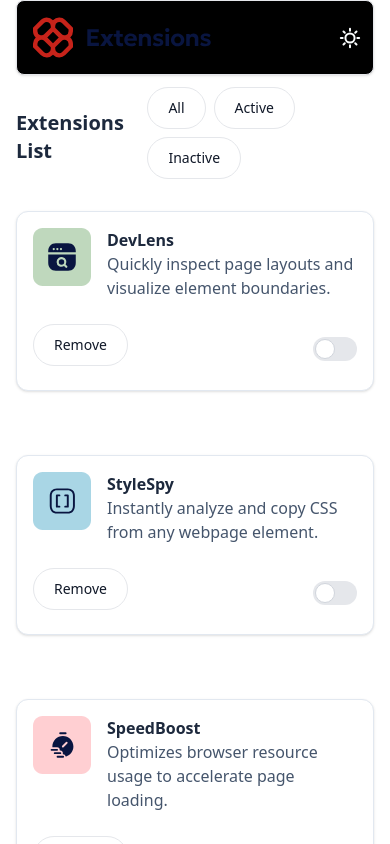
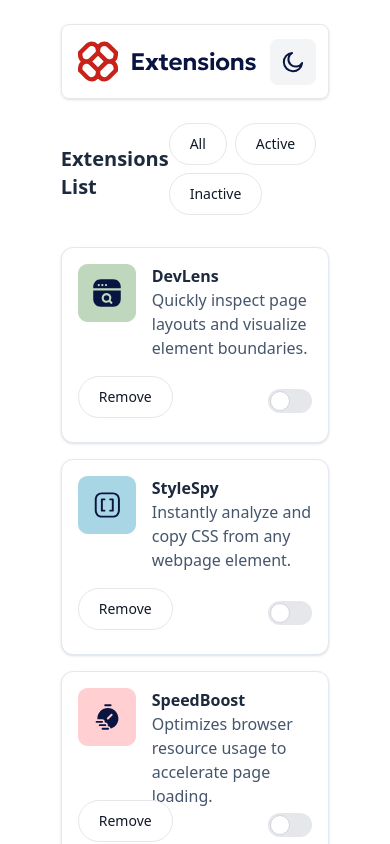
Before and after one commit to negin-khademi/Browser-extension-manager-UI, an Angular app: page / in a window 390 px wide. Shown: the top 844 px of the page. Built offline with nearby package versions, Linux system fonts and the light colour scheme.

Commit message:
fix : work on responsive

```diff
--- a/src/app/app.component.html
+++ b/src/app/app.component.html
@@ -1,15 +1,17 @@
-<div class="container mx-auto px-4">
+<div class="w-vw flex justify-center px-4">
+
+  <div class="contex w-3/4 mb-6">
 
     <!-- theme -->
     <div
-    class="bg-black border border-gray-200 dark:bg-gray-800 dark:border-gray-700 flex items-center justify-between p-3 rounded-lg shadow-sm">
-    <img class="p-1 " src="assets/images/logo.svg" />
-    <img src="assets/images/icon-sun.svg" />
+      class=" border border-gray-200 dark:bg-gray-800 dark:border-gray-700 flex items-center justify-between p-3 rounded-lg shadow-sm mt-6">
+      <img alt="logo" class="p-1 " src="assets/images/logo.svg" />
+      <img alt="theme" src="assets/images/icon-moon.svg" class="p-3 rounded-lg bg-gray-100" />
     </div>
 
 
     <!-- buttons -->
-  <div class="flex items-center justify-between mt-3">
+    <div class="flex items-center justify-between my-6">
       <h2 class="text-xl font-semibold text-slate-800">Extensions List</h2>
       <div class="">
         <app-button [name]="'All'" />
@@ -24,5 +26,8 @@
       <app-card [card]="card" />
       }
     </div>
+
   </div>
+</div>
+
 <router-outlet />
--- a/src/app/card/card.component.html
+++ b/src/app/card/card.component.html
@@ -1,4 +1,4 @@
-<div class="flex w-full p-4 max-w-lg flex-col  bg-white shadow-sm border border-slate-200 my-6 rounded-xl">
+<div class="flex w-full p-4 max-w-lg flex-col bg-white shadow-sm border border-slate-200 rounded-xl">
   <div class="flex gap-4 text-slate-800">
     <img [src]="imagePath" [alt]="card.name"
       class="relative inline-block h-[58px] w-[58px] object-cover object-center" />
@@ -8,7 +8,7 @@
           {{card.name}}
         </h5>
       </div>
-      <p class="text-base text-slate-600 font-light leading-normal
+      <p class="text-base text-slate-600 font-light leading-normal h-16
       ">
         {{card.description}}
       </p>
```
Lines whose indentation alone changed are shown as unchanged.
